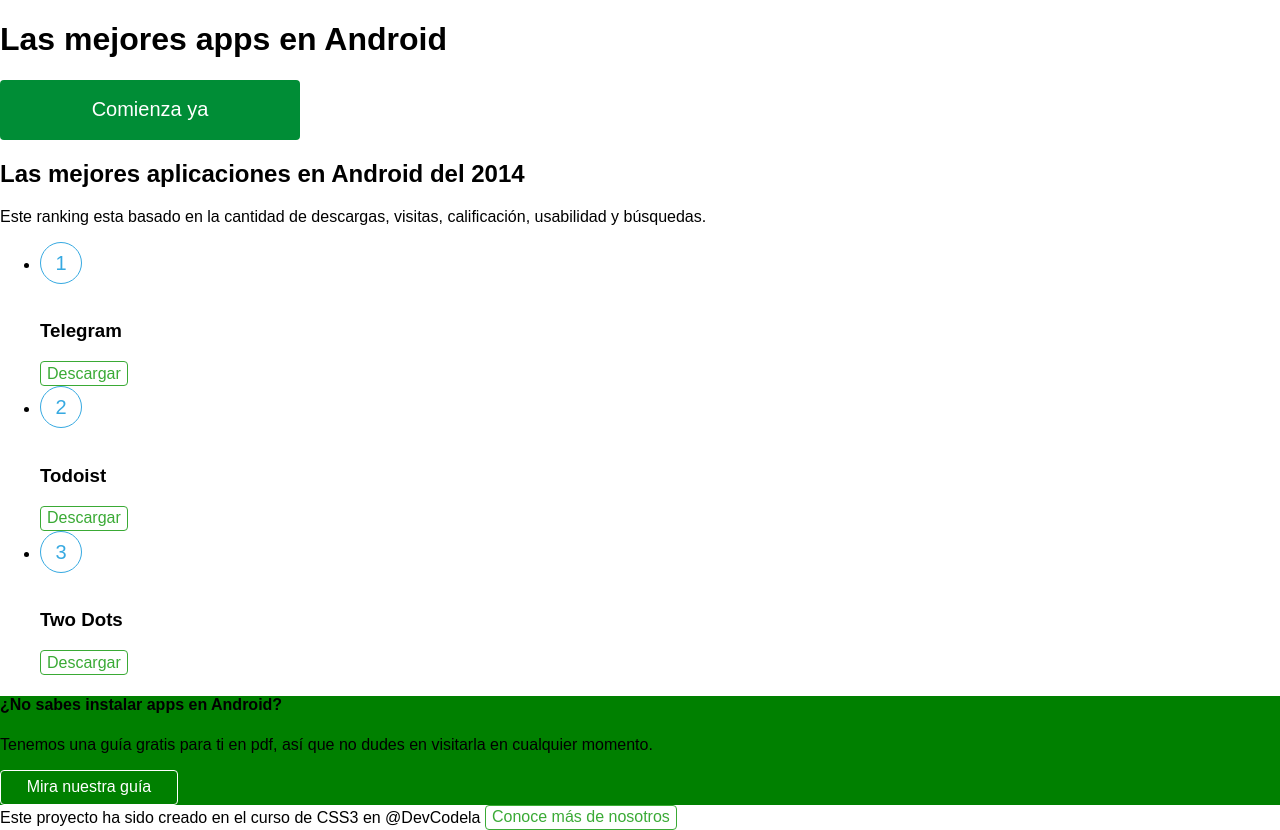
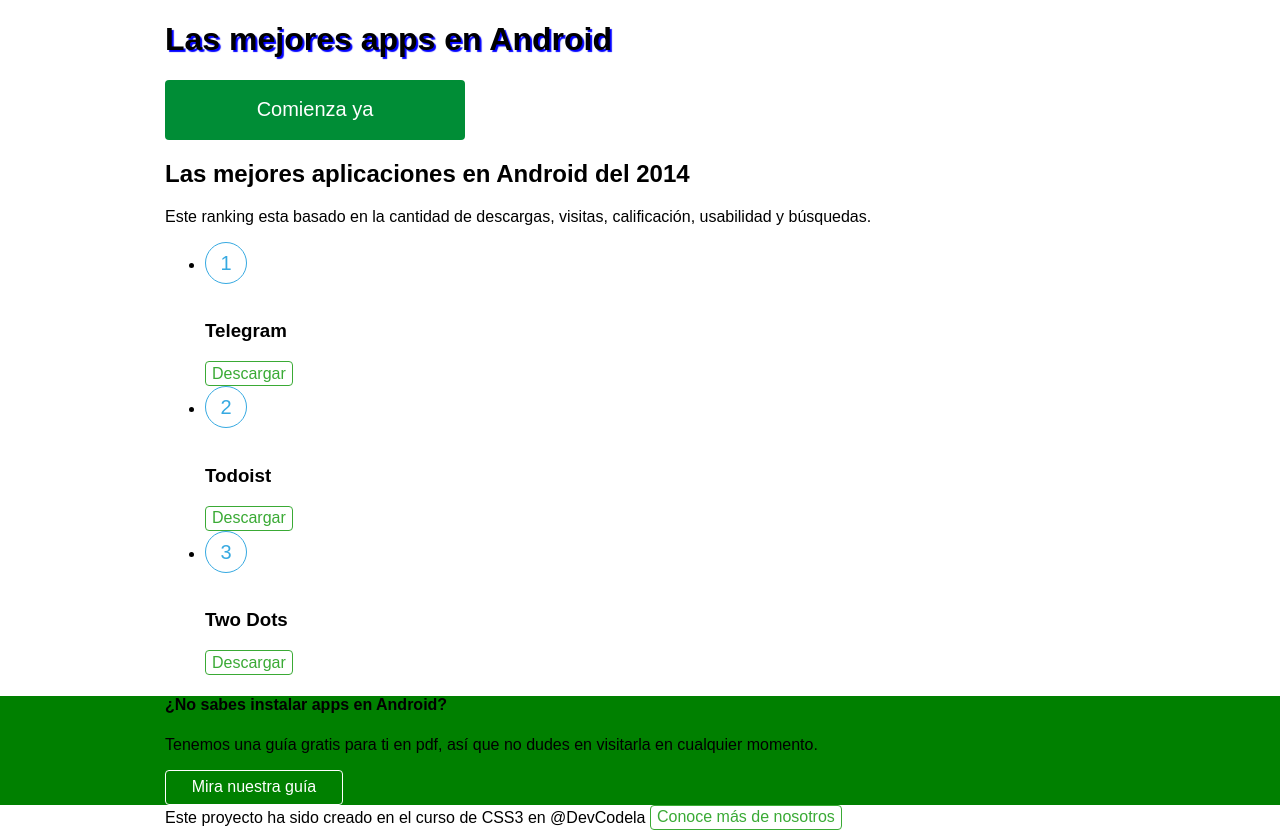
Before and after one commit to levelasquez/appsandroid-devcode, a plain HTML site: page index.html in a window 1280 px wide. Drawn offline with Linux system fonts and the light colour scheme.

Commit message:
Modulo 2: Efectos de texto

```diff
--- a/css/style.css
+++ b/css/style.css
@@ -1,3 +1,9 @@
+.container {
+    width: 950px;
+    padding: 0 25px;
+    margin: 0 auto;
+}
+
 #guia {
     background: green;
 }
@@ -42,3 +48,9 @@
     text-align: center;
     font-size: 20px;
 }
+
+/* Modulo 2: Efectos de texto */
+
+.titulo-principal {
+    text-shadow: 2px 2px 1px blue;
+}
--- a/index.html
+++ b/index.html
@@ -9,7 +9,7 @@
 <body>
     <header class="cabecera">
         <div class="container">
-            <h1>Las mejores apps en Android</h1>
+            <h1 class="titulo-principal">Las mejores apps en Android</h1>
             <button class="boton boton-large">Comienza ya</button>
         </div>
     </header>
```
